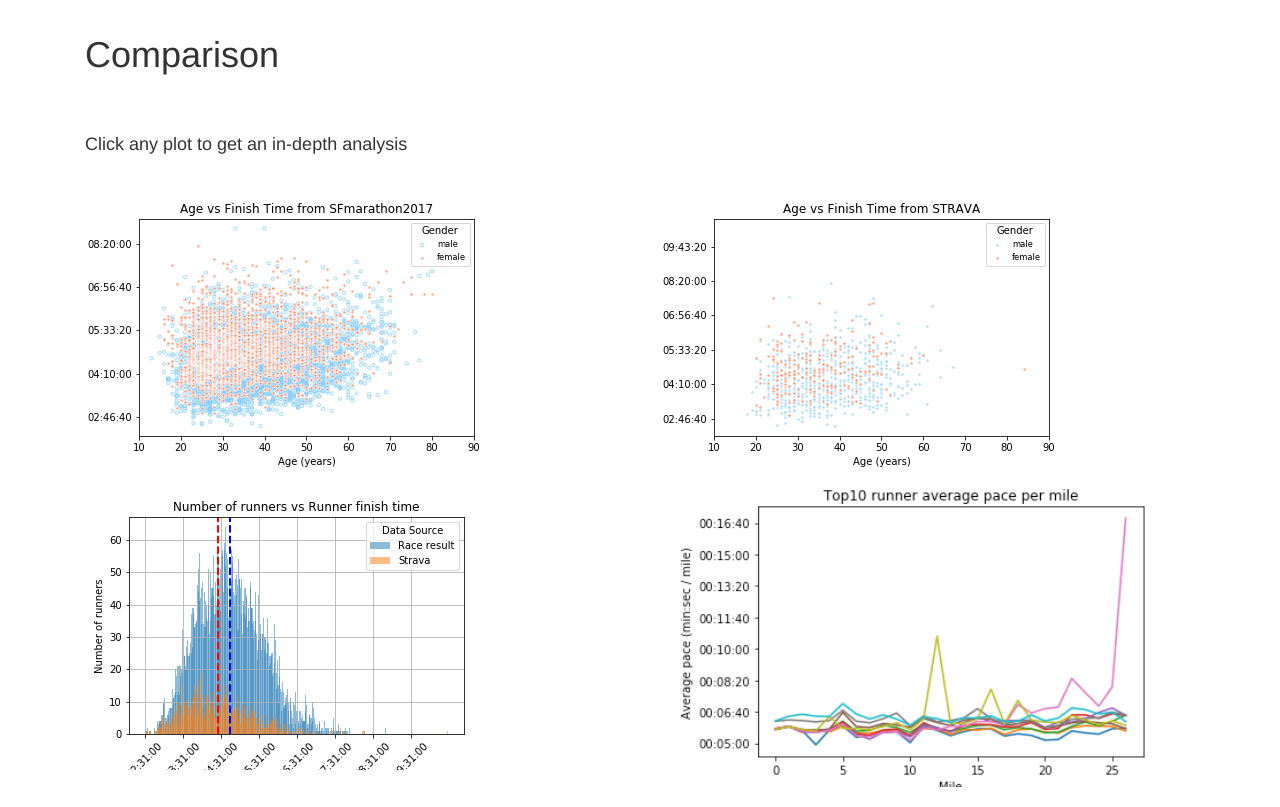
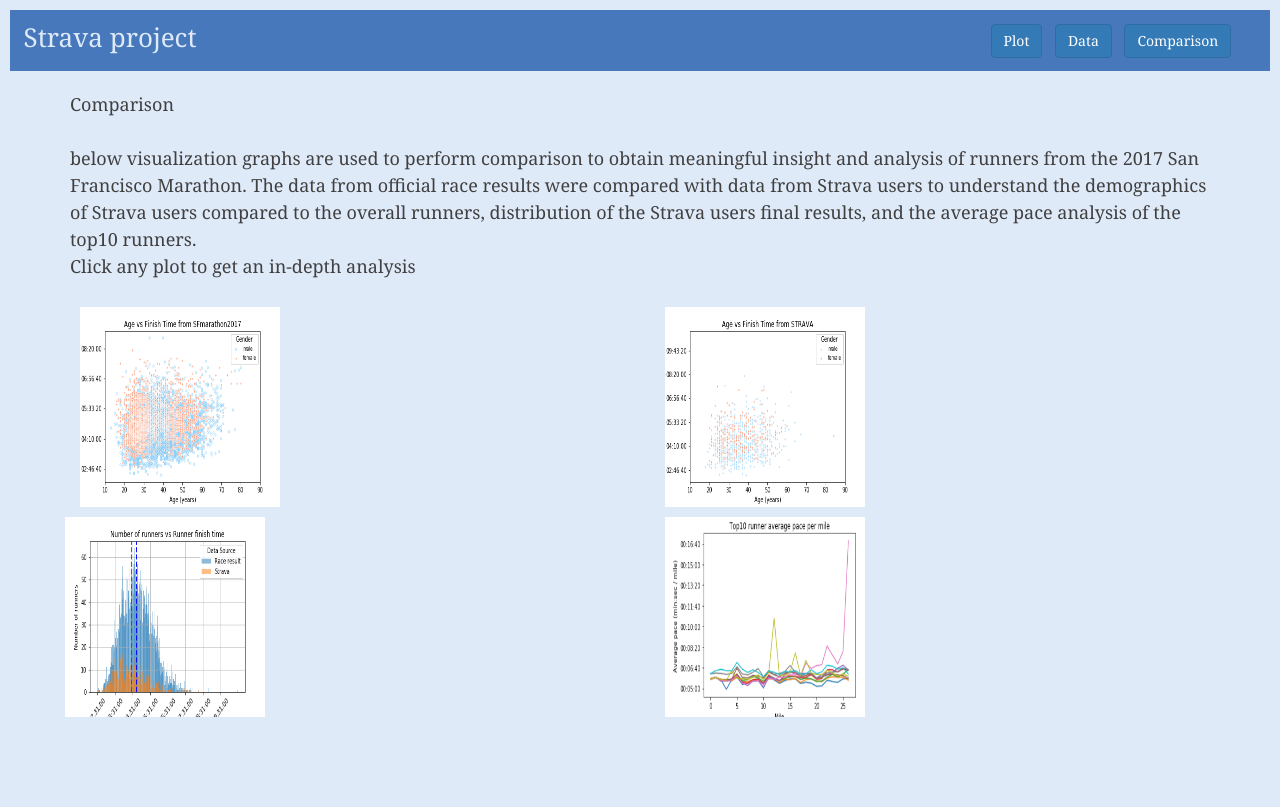
Before and after one commit to EmilySakata/data_visualization, a plain HTML site: page comparison.html in a window 1280 px wide. Drawn offline with nearby package versions, Linux system fonts and the light colour scheme; files whose address does not match are found by name.

Commit message:
updated navibar

```diff
--- a/comparison.html
+++ b/comparison.html
@@ -5,15 +5,46 @@
 
   <meta charset="UTF-8">
   <title>Data visualization comparison</title>
-  <!-- Bootstrap CDN -->
-  <link rel="stylesheet" href="https://maxcdn.bootstrapcdn.com/bootstrap/3.3.6/css/bootstrap.min.css">
-  <style type="text/css">
-    div {
-      border: 5px  white solid;
-    }
-  </style>
+  <!-- List of bootstrap and style css sheets -->
+  <!-- using the bootstrapcdn https://getbootstrap.com. -->
+  <link rel="stylesheet" type="text/css" href="https://maxcdn.bootstrapcdn.com/bootstrap/3.3.7/css/bootstrap.min.css" >
+
+  <!-- reset style sheet -->
+  <link rel="stylesheet" type="text/css" href="reset.css">
+<!--
+  landing page style sheet -->
+  <link rel="stylesheet" type="text/css" href="style.css">
+<!--   jquery file -->
+  <script type="text/javascript" src = "jquery-3.2.1.js"></script>
+
+<!--   bootscrap javascript file -->
+ <script type="text/javascript" src = "https://maxcdn.bootstrapcdn.com/bootstrap/3.3.7/js/bootstrap.min.js"></script>
+
 </head>
+ <header>
 
+    <nav class=" navbar  justify-content-end navbar-light navbar-expand{-sm|-md|-lg|-xl}" >
+
+     <h1 id = "nav-head" href="index.html">Strava project</h1>
+      <a class="btn btn-primary" id = "nav-button" href="comparison.html" role="button">Comparison</a>
+      <a class="btn btn-primary" id = "nav-button" href="data.html" role="button">Data</a>
+
+      <div class="btn-group " id = "nav-button">
+        <button class="btn btn-primary dropdown-toggle" type="button" data-toggle="dropdown" aria-haspopup="true" aria-expanded="true">Plot
+        </button>
+
+      <div class="dropdown-menu" id = "nav-button ">
+          <a class="dropdown-item"  href="#">Strava vs race </a><br>
+          <a class="dropdown-item"  href="#">Top20 runners </a><br>
+          <a class="dropdown-item"  href="#">Overall race time</a> <br>
+          <a class="dropdown-item"  href="#">Average time</a>
+        </div>
+      </div>
+
+    </nav>
+
+  </header>
+<body>
 <body>
   <!-- Creates the Overall Grid -->
   <div class="container">
@@ -23,26 +54,28 @@
       <div class="col-sm-12">
         <h1>Comparison</h1>
         <br>
+        <h4> below visualization graphs are used to perform comparison to obtain meaningful insight and analysis of runners from the 2017 San Francisco Marathon. The data from official race results were compared with data from Strava users to understand the demographics of Strava users compared to the overall runners, distribution of the Strava users final results, and the average pace analysis of the top10 runners.
         <br>
         <h4>Click any plot to get an in-depth analysis </h4>
+        <br>
       </div>
     </div>
 
     <!-- Row 4 -->
     <div class="row">
       <div class="col-sm-6">
-            <a href="https://www.w3schools.com"> <img id="bio-image" src="file:///Users/milliemillie/Documents/Bootcamp/homework6/Homeworkfile/images/SF_agevstime.png" alt="Image" >
+            <a href="age_vs_finishtime_race.html"> <img id="bio-image" src="images/SF_agevstime.png" alt="Image" >
 </a>
       </div>
       <div class="col-sm-6">
-                <a href="https://www.w3schools.com"> <img id="bio-image" src="file:///Users/milliemillie/Documents/Bootcamp/homework6/Homeworkfile/images/Strava_agevstime.png" alt="Image"></a>
+                <a href="age_vs_finishtime_strava.html"> <img id="bio-image" src="images/Strava_agevstime.png" alt="Image"></a>
       </div>
        <div class="row">
       <div class="col-sm-6">
-                <a href="https://www.w3schools.com"><img id="bio-image" src="file:///Users/milliemillie/Documents/Bootcamp/homework6/Homeworkfile/images/strava vs race.png" alt="Image"></a>
+                <a href="comparison_finishtime.html"><img id="bio-image" src="images/strava vs race.png" alt="Image"></a>
       </div>
       <div class="col-sm-6">
-              <a href="https://www.w3schools.com"><img id="bio-image" src="file:///Users/milliemillie/Documents/Bootcamp/homework6/Homeworkfile/images/Top20runner.png" alt="Image"></a>
+              <a href="top10runner.html"><img id="bio-image" src="images/Top20runner.png" alt="Image"></a>
       </div>
     </div>
   </div>
```
